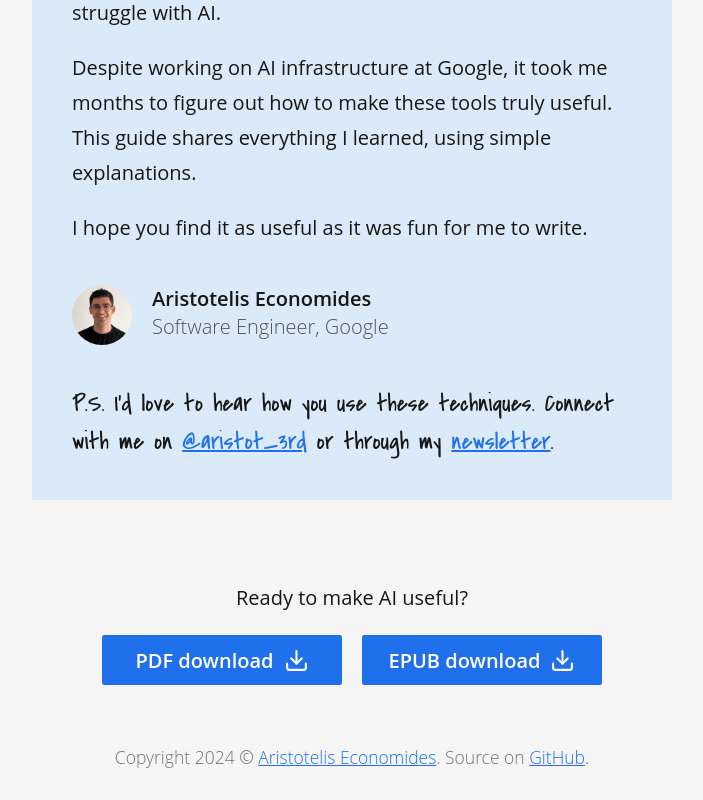
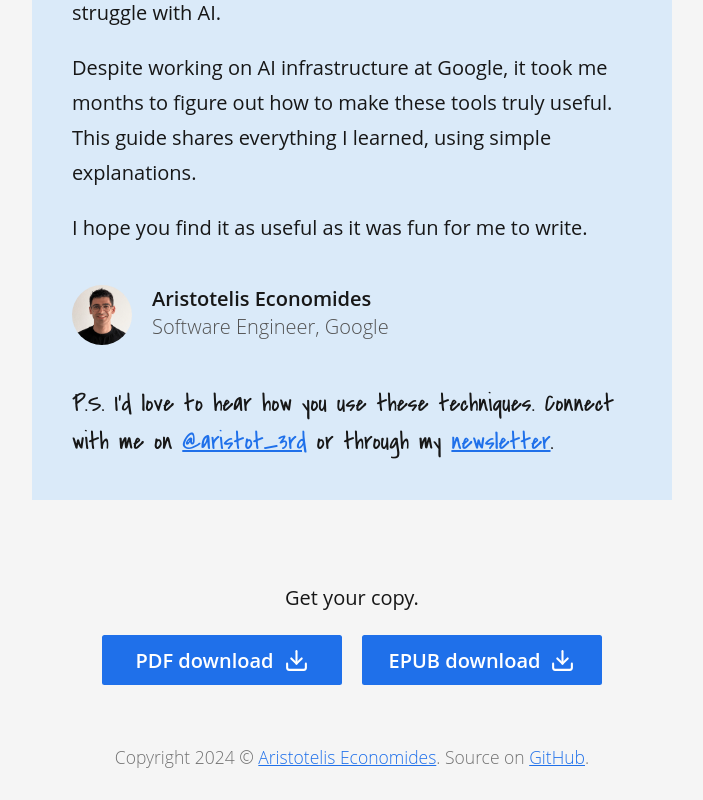
Before and after one commit to intergalacticmammoth/ai-for-everyone, a website: page index.html in a window 1280 px wide. Shown: the part 2508-3308 px from the top of the page, without its empty margins (288-991 px from the left). Drawn offline with nearby package versions, Linux system fonts and the light colour scheme; a web font is replaced by a local one.

Commit message:
Minor text improvements

```diff
--- a/index.html
+++ b/index.html
@@ -213,7 +213,7 @@
     </section>
 
     <section class="mt-12">
-      <p class="text-center">Ready to make AI useful?</p>
+      <p class="text-center">Get your copy.</p>
       <div class="flex flex-col md:flex-row items-center justify-center space-y-4 md:space-y-0 md:space-x-4">
         <a class="button w-48 inline-flex items-center justify-center" href="" target="_blank"
           data-umami-event="/ai4e PDF bottom">
```
